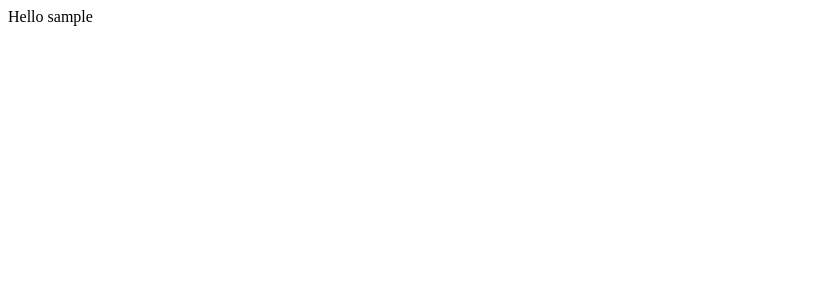
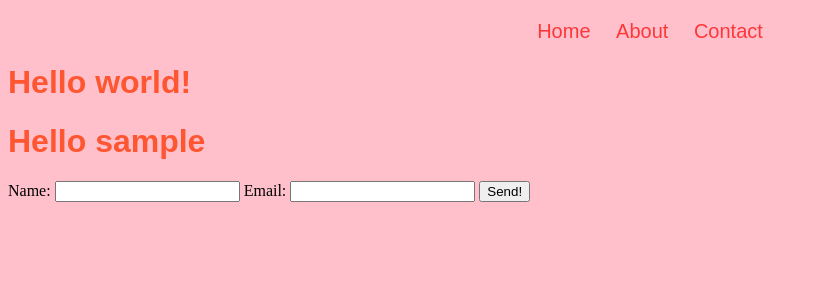
Before and after one commit to camilahuang/cfg-python-project-YH, a Flask app: a page that uses app.py in a window 1280 px wide. Before the commit the part shown is almost empty. Shown: the top 300 px of the page, without its empty margins (0-818 px from the left). Run offline with Flask 2, Linux system fonts and the light colour scheme.

Commit message:
Project part2
Finished project.

```diff
--- a/app.py
+++ b/app.py
@@ -1,4 +1,4 @@
-from flask import Flask, render_template
+from flask import Flask, render_template, request
 
 app = Flask(__name__)
 
@@ -6,8 +6,20 @@ app = Flask(__name__)
 def say_hello():
   return render_template("index.html") #render_template is used to redirect the linke to the html file instead of just typing words in "".
 
+#@app.route("/<name>")
+#def say_hello_to(name):
+#    return f"Hello {name}"
+
 @app.route("/<name>")
 def say_hello_to(name):
-    return f"Hello {name}"
+  return render_template("index.html", user=name)
+
+@app.route("/feedback", methods=["POST"])
+def get_feedback():
+  # request.values is a dictionary holding any
+  # POST request data that's not already part of the URL
+  data = request.values
+
+  return render_template("feedback.html", form_data=data)
 
 app.run(debug=True)
--- a/static/app.css
+++ b/static/app.css
@@ -1,7 +1,21 @@
 h1 {
     font-family: Arial, sans-serif;
+    color: rgba(255, 51, 0, 0.753) ;
   }
 
   body {
     background-color: pink;
   }
+
+  nav ul {
+    list-style: none;
+    font-family: Arial, sans-serif;
+    color: rgba(255, 0, 0, 0.719);
+    font-size: 20px;
+    text-align: center;
+  }
+
+  nav ul li {
+    display: inline;
+    margin-right: 20px;
+  }
--- /dev/null
+++ b/templates/header.html
@@ -0,0 +1,21 @@
+<!DOCTYPE html>
+<html lang="en">
+
+<head>
+    <link rel="stylesheet" href="{{ url_for('static', filename='app.css') }}">
+    <meta charset="UTF-8">
+  <meta name="viewport" content="width=device-width, initial-scale=1.0">
+  <meta http-equiv="X-UA-Compatible" content="ie=edge">
+  <title>First flask app</title>
+</head>
+
+<body>
+    <nav>
+        <ul>
+          <li>Home</li>
+          <li>About</li>
+          <li>Contact</li>
+        </ul>
+      </nav>
+  <h1>Hello world!</h1>
+</body>
--- a/templates/index.html
+++ b/templates/index.html
@@ -1,16 +1,24 @@
 <!DOCTYPE html>
 <html lang="en">
 
-<head>
-    <link rel="stylesheet" href="{{ url_for('static', filename='app.css') }}">
-    <meta charset="UTF-8">
-  <meta name="viewport" content="width=device-width, initial-scale=1.0">
-  <meta http-equiv="X-UA-Compatible" content="ie=edge">
-  <title>First flask app</title>
-</head>
+{% include "header.html" %}
 
-<body>
+{% if user %}
+  <h1>Hello {{ user }}</h1>
+{% else %}
   <h1>Hello world!</h1>
+{% endif %}
+
+<form action="/feedback" method="post">
+  <label for="name">Name: </label>
+  <input type="text" name="name" id="name">
+
+  <label for="email">Email: </label>
+  <input type="email" name="email" id="email">
+
+  <input type="submit" value="Send!">
+</form>
+
 </body>
 
 </html>
```
Also changed, not shown: templates/feedback.html (added, +9 -0 lines).
